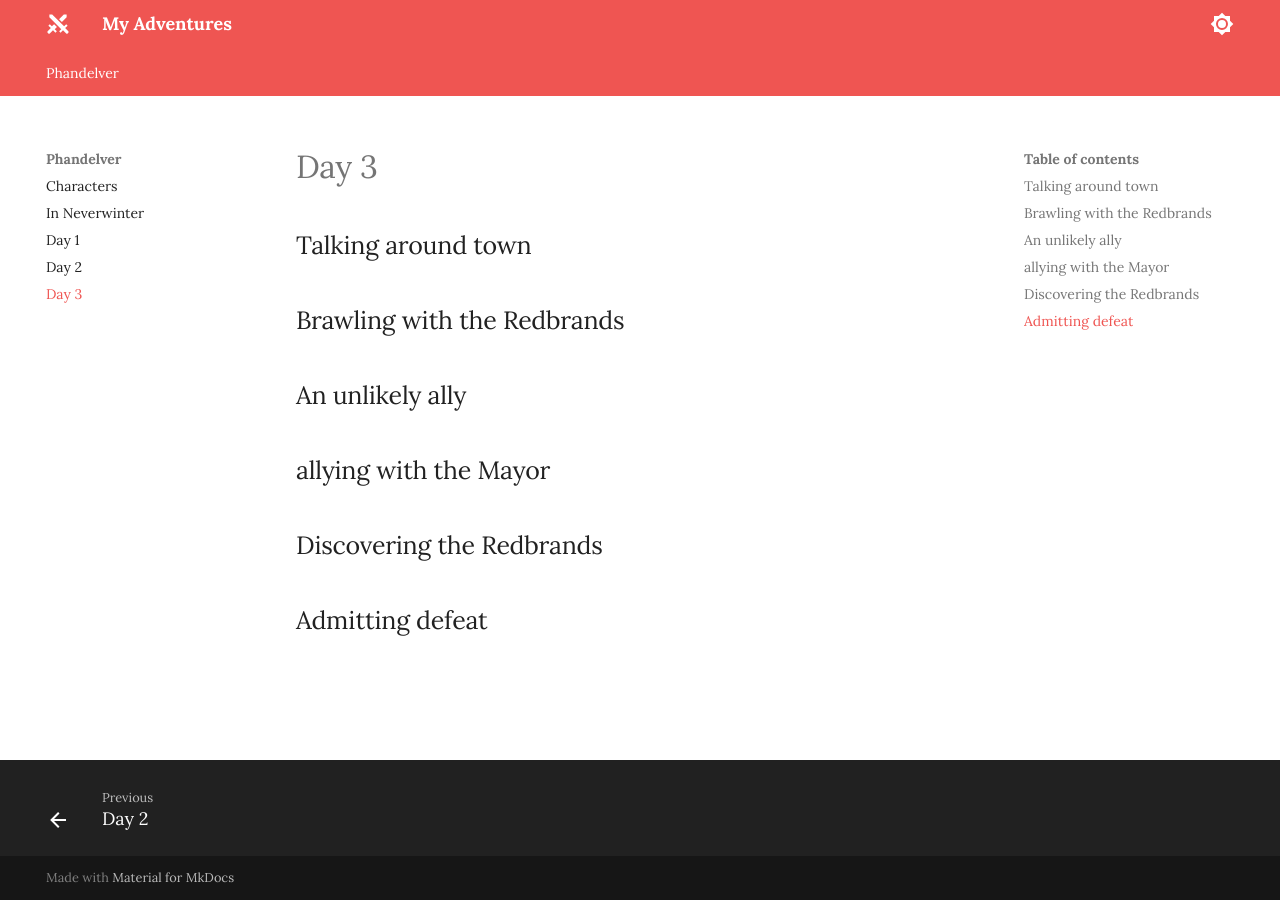
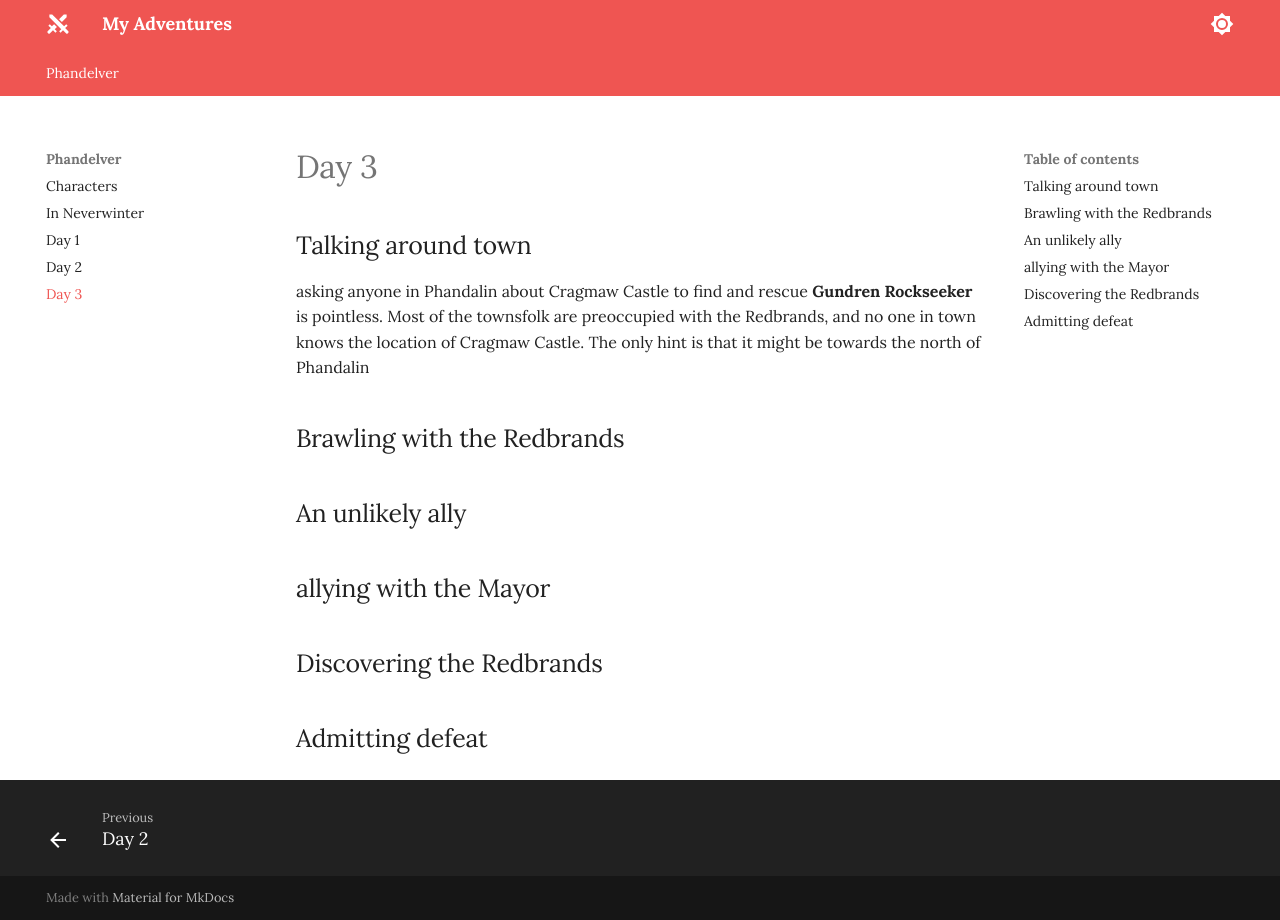
Before and after one commit to jonasmcferreira/adventures, an MkDocs documentation site: the page built from docs/phandelver/03.md, in a window 1280 px wide. Built offline with MkDocs 1.6.1 and Material for MkDocs 9.7.7, drawn with Linux system fonts in a browser that asks for light colours.

Commit message:
modified docs/phandelver/03.md

```diff
--- a/docs/phandelver/03.md
+++ b/docs/phandelver/03.md
@@ -2,7 +2,7 @@
 
 ## Talking around town
 
-
+asking anyone in Phandalin about Cragmaw Castle to find and rescue **Gundren Rockseeker** is pointless. Most of the townsfolk are preoccupied with the Redbrands, and no one in town knows the location of Cragmaw Castle. The only hint is that it might be towards the north of Phandalin
 
 ## Brawling with the Redbrands
 
```
